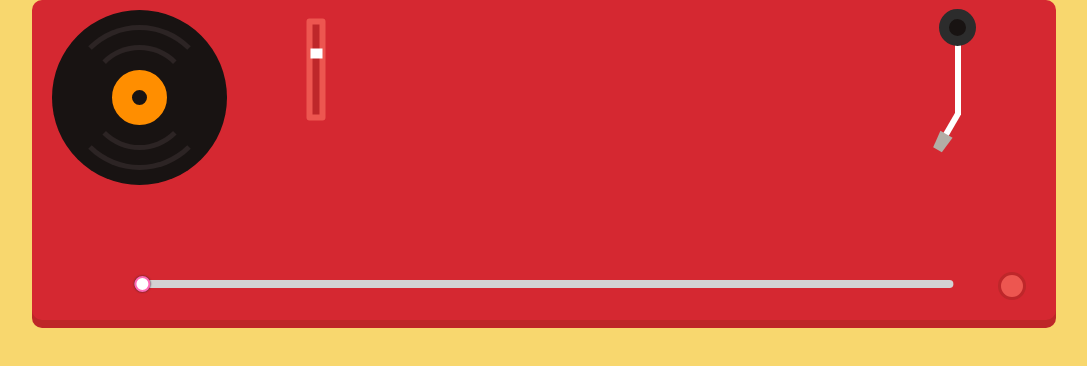
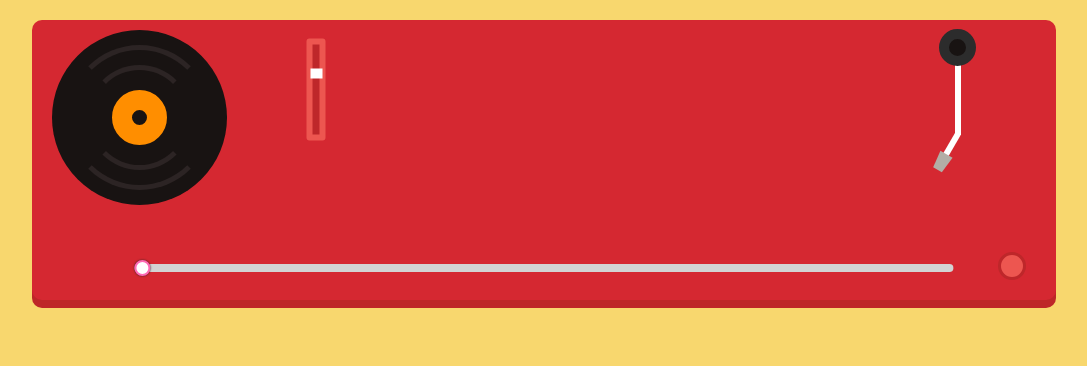
Before and after one commit to okik69/Sayang, a plain HTML site: page index.html in a window 1280 px wide. Shown: the whole page, without its empty margins (96-1183 px from the left). Drawn offline with Linux system fonts and the light colour scheme.

Commit message:
Update style.css

```diff
--- a/style.css
+++ b/style.css
@@ -21,7 +21,7 @@ body{
 .player {
     background-color: #d52831;
     width: 80vw;              /* Lebar 80% layar */
-    height: 40vh;             /* Tinggi 40% layar */
+    height: 35vh;             /* Tinggi 40% layar */
     position: absolute;
     left: 50%;
     top: 20%;
```
